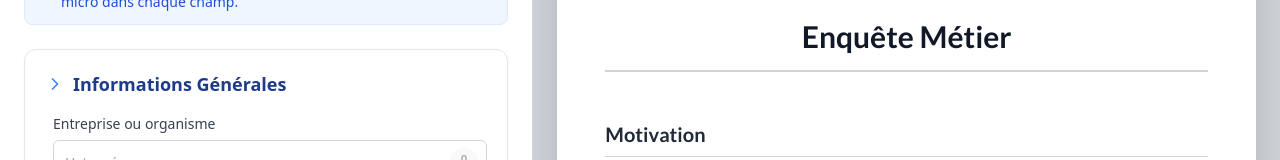
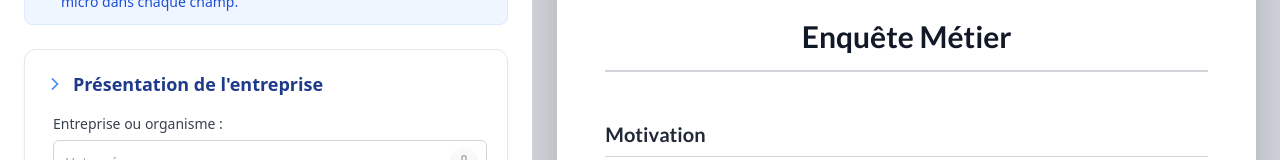
Before and after one commit to Galiguille/enquete-metier, a React (Vite) app: page / in a window 1280 px wide. Shown: the part 283-443 px from the top of the page. Built offline with nearby package versions, Linux system fonts and the light colour scheme.

Commit message:
Refactor: extract sections data to separate file

```diff
--- a/src/App.jsx
+++ b/src/App.jsx
@@ -1,63 +1,6 @@
 import React, { useState, useRef, useEffect } from 'react';
 import jsPDF from 'jspdf';
-
-const sections = [
-  {
-    id: 'intro',
-    title: 'Informations Générales',
-    fields: [
-      { id: 'entreprise', label: 'Entreprise ou organisme', type: 'input' },
-      { id: 'adresse', label: 'Adresse', type: 'input' },
-      { id: 'telephone', label: 'Téléphone', type: 'input' },
-      { id: 'personne', label: 'Nom de la personne rencontrée', type: 'input' },
-      { id: 'posteOccupe', label: 'Poste occupé', type: 'input' },
-      { id: 'posteEnquete', label: "Poste sur lequel porte l'enquête", type: 'input' },
-    ]
-  },
-  {
-    id: 'acces',
-    title: "Conditions d'accès",
-    fields: [
-      { id: 'tempsTravail', label: 'Depuis combien de temps faites-vous ce travail ?', type: 'textarea' },
-      { id: 'arrivePoste', label: 'Comment êtes-vous arrivé à ce poste ?', type: 'textarea' },
-      { id: 'formation', label: 'Quelle formation avez-vous ?', type: 'textarea' },
-      { id: 'diplomeExige', label: "Y a-t-il un diplôme exigé pour ce poste ? Si oui, lequel ?", type: 'textarea' },
-      { id: 'centresFormation', label: 'Connaissez-vous les centres qui dispensent cette formation ?', type: 'textarea' },
-      { id: 'concours', label: "Si le recrutement se fait par concours, quelles sont les conditions et le niveau pour s'y présenter ?", type: 'textarea' },
-      { id: 'qualites', label: 'Selon vous, quelles qualités sont nécessaires pour exercer ce métier ?', type: 'textarea' },
-    ]
-  },
-  {
-    id: 'contenu',
-    title: 'Contenu du poste',
-    fields: [
-      { id: 'consisteTravail', label: 'En quoi consiste le travail ?', type: 'textarea' },
-      { id: 'ensembleTaches', label: "Pouvez-vous décrire l'ensemble des tâches ?", type: 'textarea' },
-      { id: 'attraits', label: "Qu'est-ce qui vous a attiré dans ce métier, les aspects positifs ?", type: 'textarea' },
-      { id: 'contraintes', label: 'Quelles sont les contraintes, les aspects plus difficiles ?', type: 'textarea' },
-      { id: 'travailEquipe', label: "S'agit-il d'un travail d'équipe ? Si oui, préciser.", type: 'textarea' },
-      { id: 'professionnelsExt', label: "Êtes-vous amené à travailler avec des professionnels extérieurs à l'entreprise ? Si oui, lesquels ?", type: 'textarea' },
-    ]
-  },
-  {
-    id: 'conditions',
-    title: 'Conditions de travail',
-    fields: [
-      { id: 'horaires', label: 'Quels sont les horaires & jours ?', type: 'textarea' },
-      { id: 'heuresSemaine', label: 'Combien d\'heures de travail par semaine ?', type: 'input' },
-      { id: 'salaire', label: 'Le salaire pour un débutant ?', type: 'input' },
-      { id: 'tenue', label: 'Faut-il avoir une tenue particulière ?', type: 'textarea' },
-      { id: 'contreIndications', label: "D'après vous, y a-t-il des contre-indications à la réalisation de ce métier (problème de santé, disponibilité...) ?", type: 'textarea' },
-      { id: 'debouches', label: "Pensez-vous qu'il y ait actuellement des débouchés ?", type: 'textarea' },
-      { id: 'recrutement', label: "Comment recrute l'entreprise ou l'organisme (annonces, Pôle emploi...) ?", type: 'textarea' },
-      { id: 'criteres', label: 'Quels sont les critères de sélection ? (expérience, stage, formation, esprit d\'initiative...)', type: 'textarea' },
-      { id: 'conservationCV', label: 'Combien de temps gardez-vous les CV qui vous sont envoyés ?', type: 'textarea' },
-      { id: 'typeContrat', label: 'Quels types de contrat propose votre société ?', type: 'textarea' },
-      { id: 'personneRecrutement', label: 'Quelle est la personne en charge du recrutement au sein de votre entité ?', type: 'input' },
-      { id: 'immersion', label: "Seriez-vous prêt(e) à accueillir dans votre entreprise un demandeur d'emploi pour découvrir ce métier (convention de stage gratuite de 5 à 10 jours, mise en place par Pôle emploi) ? (Immersion professionnelle)", type: 'textarea' },
-    ]
-  }
-];
+import { sections } from './data/sections';
 
 // Icônes intégrées (SVG)
 const IconPrinter = () => (
@@ -75,6 +18,9 @@ const IconChevron = () => (
 const IconMail = () => (
   <svg xmlns="http://www.w3.org/2000/svg" width="16" height="16" viewBox="0 0 24 24" fill="none" stroke="currentColor" strokeWidth="2" strokeLinecap="round" strokeLinejoin="round"><path d="M4 4h16c1.1 0 2 .9 2 2v12c0 1.1-.9 2-2 2H4c-1.1 0-2-.9-2-2V6c0-1.1.9-2 2-2z"></path><polyline points="22,6 12,13 2,6"></polyline></svg>
 );
+const IconMailLarge = () => (
+  <svg xmlns="http://www.w3.org/2000/svg" width="24" height="24" viewBox="0 0 24 24" fill="none" stroke="currentColor" strokeWidth="2" strokeLinecap="round" strokeLinejoin="round"><path d="M4 4h16c1.1 0 2 .9 2 2v12c0 1.1-.9 2-2 2H4c-1.1 0-2-.9-2-2V6c0-1.1.9-2 2-2z"></path><polyline points="22,6 12,13 2,6"></polyline></svg>
+);
 const IconMic = () => (
   <svg xmlns="http://www.w3.org/2000/svg" width="16" height="16" viewBox="0 0 24 24" fill="none" stroke="currentColor" strokeWidth="2" strokeLinecap="round" strokeLinejoin="round"><path d="M12 1a3 3 0 0 0-3 3v8a3 3 0 0 0 6 0V4a3 3 0 0 0-3-3z"></path><path d="M19 10v2a7 7 0 0 1-14 0v-2"></path><line x1="12" y1="19" x2="12" y2="23"></line><line x1="8" y1="23" x2="16" y2="23"></line></svg>
 );
@@ -82,7 +28,7 @@ const IconEye = () => (
   <svg xmlns="http://www.w3.org/2000/svg" width="16" height="16" viewBox="0 0 24 24" fill="none" stroke="currentColor" strokeWidth="2" strokeLinecap="round" strokeLinejoin="round"><path d="M1 12s4-8 11-8 11 8 11 8-4 8-11 8-11-8-11-8z"></path><circle cx="12" cy="12" r="3"></circle></svg>
 );
 const IconWhatsApp = () => (
-  <svg xmlns="http://www.w3.org/2000/svg" width="24" height="24" viewBox="0 0 24 24" fill="none" stroke="currentColor" strokeWidth="2" strokeLinecap="round" strokeLinejoin="round"><path d="M21 11.5a8.38 8.38 0 0 1-.9 3.8 8.5 8.5 0 0 1-7.6 4.7 8.38 8.38 0 0 1-3.8-.9L3 21l1.9-5.7a8.38 8.38 0 0 1-.9-3.8 8.5 8.5 0 0 1 4.7-7.6 8.38 8.38 0 0 1 3.8-.9h.5a8.48 8.38 0 0 1 8 8v.5z"></path></svg>
+  <svg xmlns="http://www.w3.org/2000/svg" width="24" height="24" viewBox="0 0 24 24" fill="currentColor"><path d="M17.6 6.4c-1.5-1.5-3.5-2.3-5.6-2.3-4.4 0-8 3.6-8 8 0 1.4.4 2.8 1.1 4.1L2 22l4.3-1.4c1.2.7 2.6 1.1 4.1 1.1h.1c4.4 0 8-3.6 8-8 0-2.1-.8-4.1-2.3-5.6zm-5.6 13.1c-1.3 0-2.6-.3-3.8-1l-.3-.1-3 1 1-2.9-.2-.3c-.7-1.2-1.1-2.5-1.1-3.9 0-3.7 3-6.7 6.7-6.7 1.8 0 3.5.7 4.8 2 1.3 1.3 2 3 2 4.8 0 3.7-3 6.7-6.7 6.7zm3.7-5.1c-.2-.1-1.3-.6-1.5-.7-.2 0-.4-.1-.5.1-.2.2-.6.8-.8 1-.1.1-.3.2-.5.1-.2-.1-1-.3-1.9-1.2-.7-.6-1.2-1.4-1.3-1.6-.1-.2 0-.4.1-.5.1-.1.2-.3.3-.4.1-.1.1-.2.2-.4.1-.2 0-.3 0-.4-.1-.2-.4-1-.6-1.3-.1-.4-.3-.3-.4-.3h-.5c-.2 0-.5.1-.7.3-.2.2-.8.8-.8 1.9 0 1.1.8 2.2 1 2.3.2.2 1.3.3 2.3.3h.1c1 0 3.2-.4 3.7-1.9.2-.7.2-1.3.1-1.4-.1-.1-.3-.2-.5-.3z"></path></svg>
 );
 const IconTelegram = () => (
   <svg xmlns="http://www.w3.org/2000/svg" width="24" height="24" viewBox="0 0 24 24" fill="none" stroke="currentColor" strokeWidth="2" strokeLinecap="round" strokeLinejoin="round"><line x1="22" y1="2" x2="11" y2="13"></line><polygon points="22 2 15 22 11 13 2 9 22 2"></polygon></svg>
@@ -92,24 +38,19 @@ const IconSMS = () => (
 );
 
 // Helper pour charger les images pour le PDF
-const loadImageAsDataURI = (url) => {
-  return new Promise((resolve) => {
-    const img = new Image();
-    img.crossOrigin = 'Anonymous';
-    img.onload = () => {
-      const canvas = document.createElement('canvas');
-      canvas.width = img.width;
-      canvas.height = img.height;
-      const ctx = canvas.getContext('2d');
-      ctx.drawImage(img, 0, 0);
-      resolve(canvas.toDataURL('image/png'));
-    };
-    img.onerror = () => {
-      console.error(`Impossible de charger l'image pour le PDF: ${url}`);
-      resolve(null); // On continue même si une image manque
-    };
-    img.src = new URL(url, window.location.origin).href;
-  });
+const loadImageAsDataURI = async (path) => {
+  try {
+    const response = await fetch(path);
+    const blob = await response.blob();
+    return new Promise((resolve) => {
+      const reader = new FileReader();
+      reader.onloadend = () => resolve(reader.result);
+      reader.readAsDataURL(blob);
+    });
+  } catch (error) {
+    console.warn(`Impossible de charger l'image: ${path}`, error);
+    return null;
+  }
 };
 
 export default function App() {
@@ -121,6 +62,7 @@ export default function App() {
   const [isFullscreenPreview, setIsFullscreenPreview] = useState(false);
   const [showShareModal, setShowShareModal] = useState(false);
   const [pdfFile, setPdfFile] = useState(null);
+  const [currentDate, setCurrentDate] = useState('');
   const recognitionRef = useRef(null);
 
   useEffect(() => {
@@ -132,6 +74,9 @@ export default function App() {
       document.head.appendChild(meta);
     }
     meta.content = "width=device-width, initial-scale=1.0, maximum-scale=1.0, user-scalable=no";
+
+    // Set current date
+    setCurrentDate(new Date().toLocaleDateString('fr-FR'));
   }, []);
 
   // Restauration et sauvegarde automatique des données
@@ -158,7 +103,11 @@ export default function App() {
 
   useEffect(() => {
     // À chaque modification du formulaire, on sauvegarde les données
-    localStorage.setItem('enqueteFormData', JSON.stringify(formData));
+    try {
+      localStorage.setItem('enqueteFormData', JSON.stringify(formData));
+    } catch (e) {
+      // Ignore les erreurs de quota ou de navigation privée
+    }
   }, [formData]); // S'exécute à chaque fois que formData change
 
   const handleChange = (id, value) => {
@@ -228,6 +177,15 @@ export default function App() {
   // Préparation des messages de partage
   const shareSubject = `Enquête Métier : ${formData.entreprise || 'Nouvelle enquête'}`;
   const shareBody = `Bonjour,\n\nVeuillez trouver ci-joint le document PDF de l'enquête métier.\n\nCordialement.`;
+
+  // Vérification sécurisée du support de partage de fichiers
+  const canSharePdf = () => {
+    try {
+      return navigator.canShare && pdfFile && navigator.canShare({ files: [pdfFile] });
+    } catch (e) {
+      return false;
+    }
+  };
 
   const handlePrint = () => {
     window.print();
@@ -714,7 +672,7 @@ export default function App() {
             <div className="mt-8 pt-4 border-t-2 border-gray-200 page-break">
               <div className="flex justify-between items-end">
                 <div className="text-sm text-gray-600">
-                  <p>Fait le {new Date().toLocaleDateString('fr-FR')}</p>
+                  <p>Fait le {currentDate}</p>
                   {formData.consent ? <p className="text-emerald-700 font-bold mt-1">✓ Consentement validé</p> : <p className="text-red-400 text-xs mt-1">Consentement en attente</p>}
                 </div>
               </div>
@@ -751,7 +709,7 @@ export default function App() {
             </div>
 
             {/* Bouton de Partage Natif (Visible uniquement si supporté, ex: Mobile) */}
-            {navigator.canShare && pdfFile && navigator.canShare({ files: [pdfFile] }) && (
+            {canSharePdf() && (
               <button
                 onClick={async () => {
                   try {
@@ -764,14 +722,14 @@ export default function App() {
                 }}
                 className="w-full mb-4 bg-blue-600 text-white py-3 rounded-lg font-bold hover:bg-blue-700 transition-colors shadow-md flex items-center justify-center gap-2"
               >
-                <svg xmlns="http://www.w3.org/2000/svg" width="20" height="20" viewBox="0 0 24 24" fill="none" stroke="currentColor" strokeWidth="2" strokeLinecap="round" strokeLinejoin="round"><path d="M4 12v8a2 2 0 0 0 2 2h12a2 2 0 0 0 2-2v-8"></path><polyline points="16 6 12 2 8 6"></polyline><line x1="12" y1="2" x2="12" y2="15"></line></svg>
+                <svg xmlns="http://www.w3.org/2000/svg" width="20" height="20" viewBox="0 0 24 24" fill="none" stroke="currentColor" strokeWidth="2" strokeLinecap="round" strokeLinejoin="round"><path d="M4 12v8a2 2 0 0 1-2 2H5a2 2 0 0 1-2-2v-8"></path><polyline points="16 6 12 2 8 6"></polyline><line x1="12" y1="2" x2="12" y2="15"></line></svg>
                 Partager le fichier directement
               </button>
             )}
 
             <div className="grid grid-cols-2 gap-3">
               <a href={`mailto:?subject=${encodeURIComponent(shareSubject)}&body=${encodeURIComponent(shareBody)}`} className="flex flex-col items-center justify-center p-3 rounded-lg bg-gray-50 hover:bg-gray-100 transition-colors border border-gray-200 text-gray-700 group">
-                <div className="group-hover:scale-110 transition-transform"><IconMail /></div>
+                <div className="group-hover:scale-110 transition-transform"><IconMailLarge /></div>
                 <span className="mt-2 text-sm font-medium">Email</span>
               </a>
               <a href={`https://wa.me/?text=${encodeURIComponent(shareSubject + "\n\n" + shareBody)}`} target="_blank" rel="noopener noreferrer" className="flex flex-col items-center justify-center p-3 rounded-lg bg-green-50 hover:bg-green-100 transition-colors border border-green-200 text-green-700 group">
--- /dev/null
+++ b/src/data/sections.js
@@ -0,0 +1,57 @@
+export const sections = [
+  {
+    id: 'section1',
+    title: 'Présentation de l\'entreprise',
+    fields: [
+      { id: 'entreprise', label: 'Entreprise ou organisme :', type: 'text' },
+      { id: 'adresse', label: 'Adresse :', type: 'text' },
+      { id: 'telephone', label: 'Téléphone :', type: 'text' },
+      { id: 'personne', label: 'Nom de la personne rencontrée :', type: 'text' },
+      { id: 'posteOccupe', label: 'Poste occupé :', type: 'text' },
+      { id: 'posteEnquete', label: "Poste sur lequel porte l'enquête :", type: 'text' },
+    ]
+  },
+  {
+    id: 'acces',
+    title: "Conditions d'accès",
+    fields: [
+      { id: 'tempsTravail', label: 'Depuis combien de temps faites-vous ce travail ?', type: 'textarea' },
+      { id: 'arrivePoste', label: 'Comment êtes-vous arrivé à ce poste ?', type: 'textarea' },
+      { id: 'formation', label: 'Quelle formation avez-vous ?', type: 'textarea' },
+      { id: 'diplomeExige', label: "Y a-t-il un diplôme exigé pour ce poste ? Si oui, lequel ?", type: 'textarea' },
+      { id: 'centresFormation', label: 'Connaissez-vous les centres qui dispensent cette formation ?', type: 'textarea' },
+      { id: 'concours', label: "Si le recrutement se fait par concours, quelles sont les conditions et le niveau pour s'y présenter ?", type: 'textarea' },
+      { id: 'qualites', label: 'Selon vous, quelles qualités sont nécessaires pour exercer ce métier ?', type: 'textarea' },
+    ]
+  },
+  {
+    id: 'contenu',
+    title: 'Contenu du poste',
+    fields: [
+      { id: 'consisteTravail', label: 'En quoi consiste le travail ?', type: 'textarea' },
+      { id: 'ensembleTaches', label: "Pouvez-vous décrire l'ensemble des tâches ?", type: 'textarea' },
+      { id: 'attraits', label: "Qu'est-ce qui vous a attiré dans ce métier, les aspects positifs ?", type: 'textarea' },
+      { id: 'contraintes', label: 'Quelles sont les contraintes, les aspects plus difficiles ?', type: 'textarea' },
+      { id: 'travailEquipe', label: "S'agit-il d'un travail d'équipe ? Si oui, préciser.", type: 'textarea' },
+      { id: 'professionnelsExt', label: "Êtes-vous amené à travailler avec des professionnels extérieurs à l'entreprise ? Si oui, lesquels ?", type: 'textarea' },
+    ]
+  },
+  {
+    id: 'conditions',
+    title: 'Conditions de travail',
+    fields: [
+      { id: 'horaires', label: 'Quels sont les horaires & jours ?', type: 'textarea' },
+      { id: 'heuresSemaine', label: 'Combien d\'heures de travail par semaine ?', type: 'input' },
+      { id: 'salaire', label: 'Le salaire pour un débutant ?', type: 'input' },
+      { id: 'tenue', label: 'Faut-il avoir une tenue particulière ?', type: 'textarea' },
+      { id: 'contreIndications', label: "D'après vous, y a-t-il des contre-indications à la réalisation de ce métier (problème de santé, disponibilité...) ?", type: 'textarea' },
+      { id: 'debouches', label: "Pensez-vous qu'il y ait actuellement des débouchés ?", type: 'textarea' },
+      { id: 'recrutement', label: "Comment recrute l'entreprise ou l'organisme (annonces, Pôle emploi...) ?", type: 'textarea' },
+      { id: 'criteres', label: 'Quels sont les critères de sélection ? (expérience, stage, formation, esprit d\'initiative...)', type: 'textarea' },
+      { id: 'conservationCV', label: 'Combien de temps gardez-vous les CV qui vous sont envoyés ?', type: 'textarea' },
+      { id: 'typeContrat', label: 'Quels types de contrat propose votre société ?', type: 'textarea' },
+      { id: 'personneRecrutement', label: 'Quelle est la personne en charge du recrutement au sein de votre entité ?', type: 'input' },
+      { id: 'immersion', label: "Seriez-vous prêt(e) à accueillir dans votre entreprise un demandeur d'emploi pour découvrir ce métier (convention de stage gratuite de 5 à 10 jours, mise en place par Pôle emploi) ? (Immersion professionnelle)", type: 'textarea' },
+    ]
+  }
+];
```
